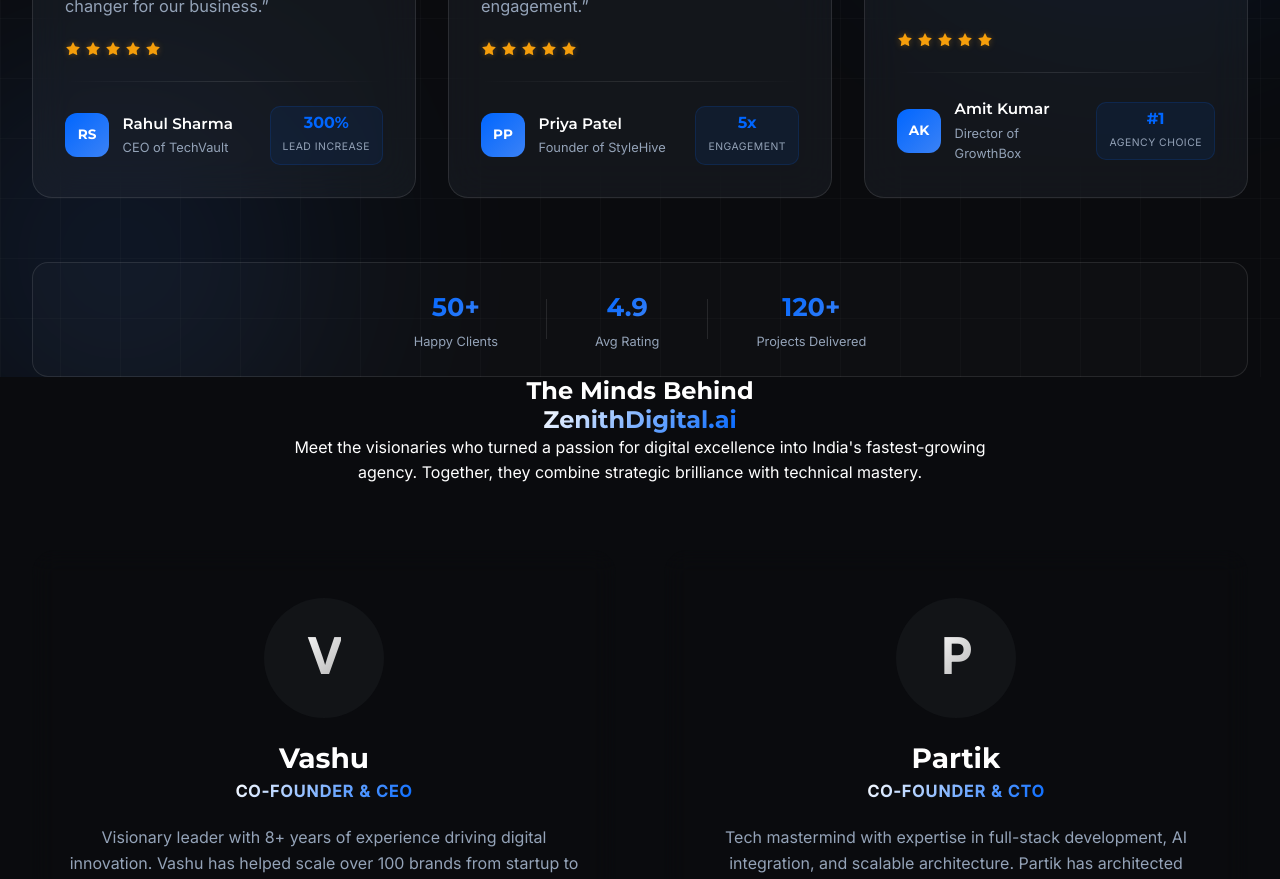
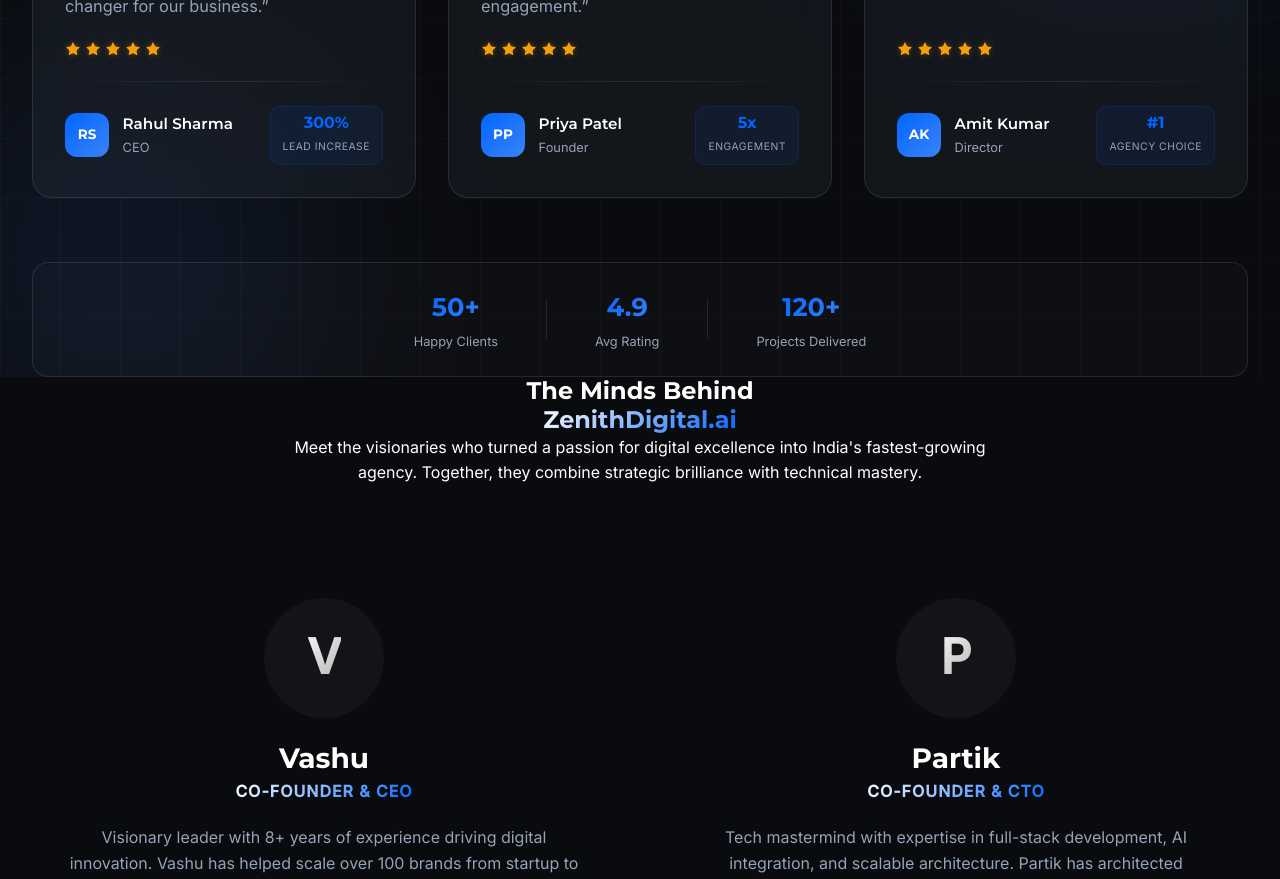
Before and after one commit to VASHUOP/Zenith, a React (Vite) app: page / in a window 1280 px wide. Shown: the part 3740-4619 px from the top of the page. Built offline with nearby package versions, Linux system fonts and the light colour scheme.

Commit message:
Fix mobile lag and remove company names from testimonials

```diff
--- a/src/components/Hero.css
+++ b/src/components/Hero.css
@@ -447,8 +447,24 @@
   .lead-form {
     flex-direction: column;
     border-radius: 1rem;
+    backdrop-filter: none;
+    background: rgba(10, 10, 15, 0.9);
   }
   .pulse-btn {
     border-radius: 0.75rem;
   }
+
+  /* Performance optimizations for mobile */
+  .hero-bg-graphic {
+    display: none;
+  }
+  .hero-interactive-bg {
+    display: none;
+  }
+  .stars, .stars2, .stars3 {
+    animation: none;
+  }
+  .shooting-stars {
+    display: none;
+  }
 }
--- a/src/components/Testimonials.jsx
+++ b/src/components/Testimonials.jsx
@@ -9,7 +9,7 @@
     quote:
       'ZenithDigital transformed our online presence completely. Our leads increased by 300% within just 3 months. Their Meta Ads strategy was a game-changer for our business.',
     name: 'Rahul Sharma',
-    role: 'CEO of TechVault',
+    role: 'CEO',
     delay: 'delay-100',
     metric: '300%',
     metricLabel: 'Lead Increase',
@@ -19,7 +19,7 @@
     quote:
       "The website they built for us is absolutely stunning. The animations and user experience are world-class. We've seen a 5x increase in customer engagement.",
     name: 'Priya Patel',
-    role: 'Founder of StyleHive',
+    role: 'Founder',
     delay: 'delay-300',
     metric: '5x',
     metricLabel: 'Engagement',
@@ -29,7 +29,7 @@
     quote:
       'Their video production quality is unmatched. Every piece of content they create converts. Best digital agency we have ever worked with.',
     name: 'Amit Kumar',
-    role: 'Director of GrowthBox',
+    role: 'Director',
     delay: 'delay-500',
     metric: '#1',
     metricLabel: 'Agency Choice',
```
